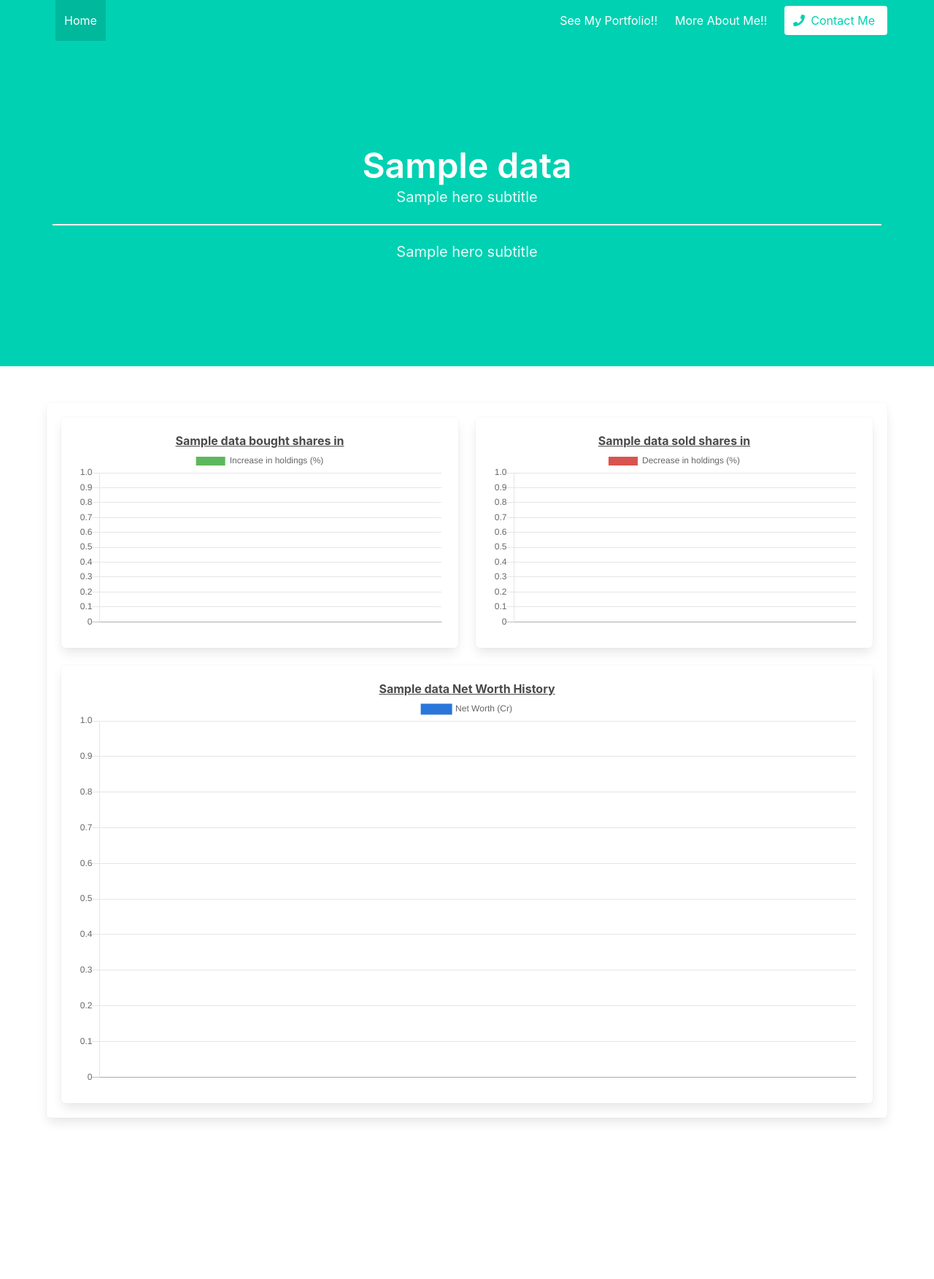
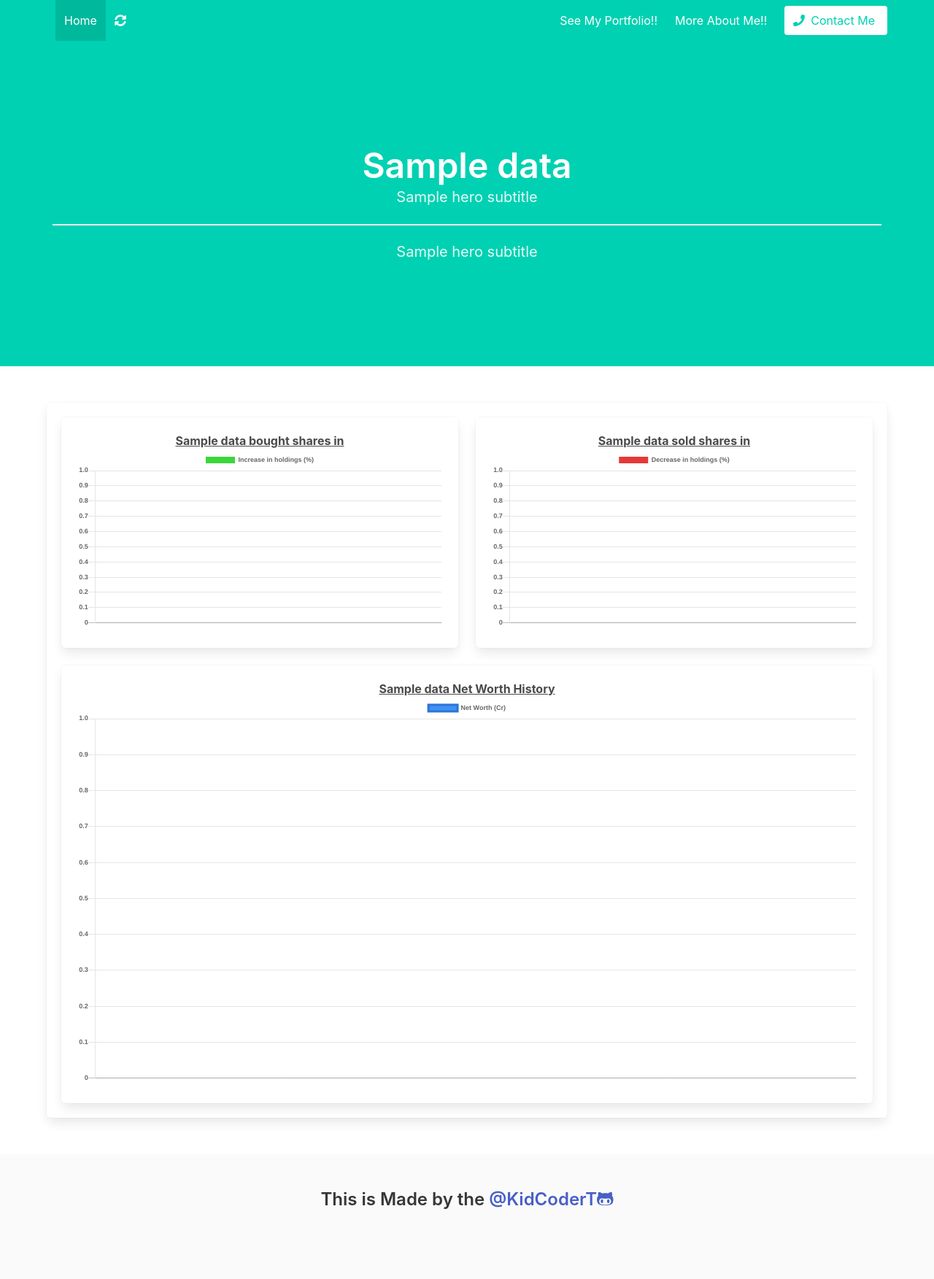
Before and after one commit to KidCoderT/shares-scraper, a Flask app: template sharesscraper/templates/detail.html in a window 1280 px wide. Shown: the whole page at 73% size. Before the commit the page ends 1538 px from the top, so only its background shows below. Run offline with Flask 2, Linux system fonts and the light colour scheme; the template is opened without the code that fills it: most values are stand-ins (such as "Sample title", 1, 10 or a date in 2020); parts of the project's set-up code (start-up, migrations or seed data) failed here and were passed over; some libraries are stand-ins or nearby versions.

Commit message:
Created A requirements.txt file, fixed an error, cleaned up most of the code, added a footer and styled the charts

```diff
--- /dev/null
+++ b/sharesscraper/static/style.css
@@ -0,0 +1,10 @@
+
+th a {
+    color: black;
+}
+
+.chartTitle {
+    font-weight: bold;
+    text-align: center;
+    text-decoration: underline;
+}
--- a/sharesscraper/templates/base_layout.html
+++ b/sharesscraper/templates/base_layout.html
@@ -5,7 +5,7 @@
     <meta name="viewport" content="width=device-width, initial-scale=1, shrink-to-fit=no">
     <link rel="stylesheet" href="https://cdn.jsdelivr.net/npm/bulma@0.9.0/css/bulma.min.css">
     <title>{% block title %}SharesScraper!{% endblock %}</title>
-    {% block style %}{% endblock %}
+    <link rel="stylesheet" href="{{ url_for('static', filename='style.css') }}">
 </head>
 <body>
 
@@ -20,7 +20,7 @@
                             Home
                         </a>
                         {% block reset %}
-                            <a class="navbar-item" href="/">
+                            <a class="navbar-item" href="#">
                                 <i class="fas fa-sync-alt"></i>
                             </a>
                         {% endblock %}
@@ -29,14 +29,14 @@
                 </div>
                 <div id="navbarMenuHeroA" class="navbar-menu">
                     <div class="navbar-end">
-                        <a class="navbar-item">
+                        <a class="navbar-item" onclick="alertUnfinishedFunctionality()">
                             See My Portfolio!!
                         </a>
-                        <a class="navbar-item">
+                        <a class="navbar-item" onclick="alertUnfinishedFunctionality()">
                             More About Me!!
                         </a>
                         <span class="navbar-item">
-                                <a class="button is-primary is-inverted">
+                                <a class="button is-primary is-inverted" onclick="alertUnfinishedFunctionality()">
                                     <span class="icon">
                                         <i class="fas fa-phone"></i>
                                     </span>
@@ -91,8 +91,21 @@
 
 </div>
 
+<footer class="footer is-primary ">
+  <div class="content has-text-centered">
+    <p class="title is-4">
+        This is Made by the <a href="https://github.com/KidCoderT" target="_blank">@KidCoderT<i class="fab fa-github-alt"></i></a>
+    </p>
+  </div>
+</footer>
+
 <script defer src="https://use.fontawesome.com/releases/v5.3.1/js/all.js"></script>
 <script src="https://cdn.jsdelivr.net/npm/chart.js@2.8.0"></script>
+<script>
+    function alertUnfinishedFunctionality() {
+        alert('Realy Sorry But I am still Yet to finish this feature of the application!!');
+    }
+</script>
 {% block script %}{% endblock %}
 </body>
 </html>
--- a/sharesscraper/templates/detail.html
+++ b/sharesscraper/templates/detail.html
@@ -1,20 +1,4 @@
 {% extends 'base_layout.html' %}
-
-{% block style %}
-
-    <style>
-
-    .chartTitle {
-        font-weight: bold;
-        text-align: center;
-        text-decoration: underline;
-    }
-
-    </style>
-
-{% endblock %}
-
-{% block reset %}{% endblock %}
 
 {% block heroTitle %}
 {{ data["heroTitle"] }}
@@ -31,23 +15,29 @@
     <div class="columns">
         <div class="column">
             <div class="box">
-                <h1 class="chartTitle">{{ data["name"] }} bought shares in</h1>
+                <h1 class="chartTitle">{{ data.name }} bought shares in</h1>
+                <div class="chartContainer">
                     <canvas id="myfirstchart"></canvas>
+                </div>
             </div>
         </div>
 
         <div class="column">
             <div class="box">
-                <h1 class="chartTitle">{{ data["name"] }} sold shares in</h1>
+                <h1 class="chartTitle">{{ data.name }} sold shares in</h1>
+                <div class="chartContainer">
                     <canvas id="mysecondchart"></canvas>
+                </div>
             </div>
         </div>
 
     </div>
 
     <div class="box">
-        <h1 class="chartTitle">{{ data["name"] }} Net Worth History</h1>
+        <h1 class="chartTitle">{{ data.name }} Net Worth History</h1>
+        <div class="chartContainer">
             <canvas id="mythirdchart"></canvas>
+        </div>
     </div>
 
 
@@ -57,62 +47,56 @@
 
     <script>
 
+    Chart.defaults.global.defaultFontSize = 9;
+    Chart.defaults.global.defaultFontStyle = "bold";
+
     class newChartjsChart {
-        constructor(elementId, chartType, xData, yData, label, optionsList, barDE) {
+        constructor(chartType, elementId, xData, yData, label, graphId) {
             this.ctx = document.getElementById(elementId).getContext('2d');
             this.chartType = chartType;
             this.xData = xData;
             this.yData = yData;
             this.label = label;
-            this.optionsList = optionsList;
-            this.barType = barDE
+            this.optionsList = {};
+            this.graphId = graphId;
+            this.colorScheme = "";
+            this.fillOrNot = true;
+            this.dataSet = [{}];
+        }
+
+        setChartDataProperties() {
+            if (this.chartType === "bar") {
+
+                if (this.graphId === "Increase") {
+                    this.colorScheme = ["#5CB85C", "#3BD63B"];
+
+                } else if (this.graphId === "Decrease") {
+                    this.colorScheme = ["#D9534F", "#E53937"];
+
+                }
+
+                this.dataSet[0].label = this.label;
+                this.dataSet[0].data = this.yData;
+                this.dataSet[0].borderColor = this.colorScheme[0];
+                this.dataSet[0].backgroundColor = this.colorScheme[1];
+
+            } else if (this.chartType === "line") {
+                this.colorScheme = ["#2A76D9", "#4190F2"];
+
+
+                this.dataSet[0].label = this.label;
+                this.dataSet[0].data = this.yData;
+                this.dataSet[0].borderColor = this.colorScheme[0];
+                this.dataSet[0].lineTension = 0.2;
+                this.dataSet[0].fill = this.fillOrNot;
+                this.dataSet[0].backgroundColor = this.colorScheme[1];
+
+            }
         }
 
         createChart() {
 
-            if (this.chartType === "bar") {
-
-                if (this.barType === "I") {
-                    this.myChart = new Chart(this.ctx, {
-                        // The type of chart we want to create
-                        type: this.chartType,
-
-                        // The data for our dataset
-                        data: {
-                            labels: this.xData,
-                            datasets: [{
-                                label: this.label,
-                                backgroundColor: "#5CB85C",
-                                data: this.yData
-                            }]
-                        },
-
-                        // Configuration options go here
-                        options: this.optionsList
-                    });
-                } else if (this.barType === "D") {
-                    this.myChart = new Chart(this.ctx, {
-                        // The type of chart we want to create
-                        type: this.chartType,
-
-                        // The data for our dataset
-                        data: {
-                            labels: this.xData,
-                            datasets: [{
-                                label: this.label,
-                                backgroundColor: "#D9534F",
-                                data: this.yData
-                            }]
-                        },
-
-                        // Configuration options go here
-                        options: this.optionsList
-                    });
-                }
-
-
-
-            } else if (this.chartType === "line") {
+            this.setChartDataProperties();
 
             this.myChart = new Chart(this.ctx, {
                 // The type of chart we want to create
@@ -121,12 +105,7 @@
                 // The data for our dataset
                 data: {
                     labels: this.xData,
-                        datasets: [{
-                            label: this.label,
-                            data: this.yData,
-                            borderColor: "#2A76D9",
-                            fill: false
-                        }]
+                    datasets: this.dataSet
                 },
 
                 // Configuration options go here
@@ -135,44 +114,39 @@
 
         }
     }
-    }
 
 
     chart1 = new newChartjsChart(
+        'bar',
         'myfirstchart',
-        'bar',
-        {{ bought_shares["xData"]|tojson }},
-        {{ bought_shares["yData"]|tojson }},
-        "Increase in holdings (%)",
-        {},
-        "I"
+        {{ bought_shares["xData"] | tojson }},
+        {{ bought_shares["yData"] | tojson }},
+        'Increase in holdings (%)',
+        'Increase'
     );
     chart1.createChart();
 
 
     chart2 = new newChartjsChart(
+        'bar',
         'mysecondchart',
-        'bar',
-        {{ sold_shares["xData"]|tojson }},
-        {{ sold_shares["yData"]|tojson }},
-        "Decrease in holdings (%)",
-        {},
-        "D"
+        {{ sold_shares["xData"] | tojson }},
+        {{ sold_shares["yData"] | tojson }},
+        'Decrease in holdings (%)',
+        'Decrease'
     );
     chart2.createChart();
 
 
     chart3 = new newChartjsChart(
+        'line',
         'mythirdchart',
-        'line',
-        {{ net_worth["xData"]|tojson }},
-        {{ net_worth["yData"]|tojson }},
-        "Net Worth (Cr)",
-        {},
-        ""
-    );
+        {{ net_worth["xData"] | tojson }},
+        {{ net_worth["yData"] | tojson }},
+        'Net Worth (Cr)',
+        'Net Worth'
+    )
     chart3.createChart();
-
 
     </script>
 
```
Also changed, not shown: requirments.txt (added, +30 -0 lines), sharesscraper/data.py (+13 -5 lines), sharesscraper/templates/home.html (+3 -5 lines), sharesscraper/views.py (+3 -4 lines), 1 other file. Lines whose indentation alone changed are shown as unchanged.
